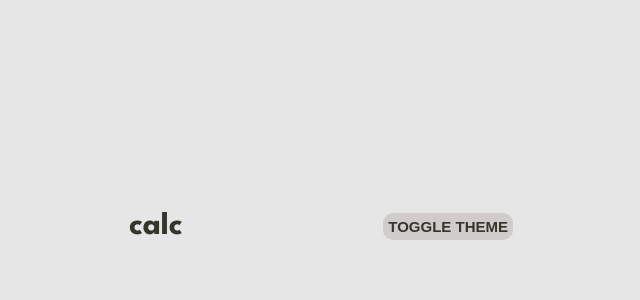
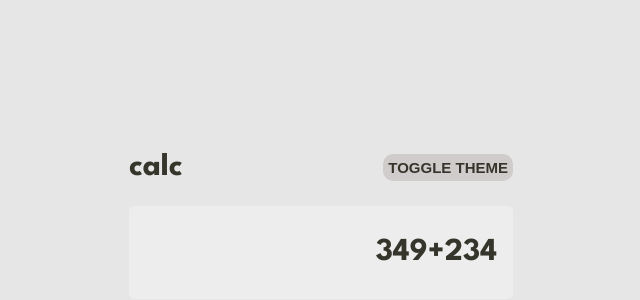
Before and after one commit to dannielsss/calculator-app, a React (Vite) app: page / in a window 1280 px wide. Shown: the part 174-474 px from the top of the page, without its empty margins (319-959 px from the left). Built offline with nearby package versions, Linux system fonts and the light colour scheme.

Commit message:
add screen

```diff
--- a/src/App.tsx
+++ b/src/App.tsx
@@ -1,5 +1,6 @@
 import React from 'react';
-import { Container } from './components/shared/Container';
+import Container from './components/shared/Container';
+import Screen from './components/shared/Screen';
 import Navbar from './components/Navbar';
 
 /**
@@ -10,6 +11,7 @@ function App() {
   return (
     <Container>
       <Navbar />
+      <Screen>349+234</Screen>
     </Container>
   );
 }
--- a/src/components/Navbar/ToggleTheme.tsx
+++ b/src/components/Navbar/ToggleTheme.tsx
@@ -1,6 +1,10 @@
 import React from 'react';
 import { NavbarToggleTheme } from './styles';
 
+/**
+ * Button for toggle theme dark light or violet
+ * @returns
+ */
 function ToggleTheme() {
   return <NavbarToggleTheme>Toggle theme</NavbarToggleTheme>;
 }
--- a/src/components/Navbar/styles.tsx
+++ b/src/components/Navbar/styles.tsx
@@ -25,4 +25,8 @@ export const NavbarToggleTheme = styled.button`
     (props.theme.mode === 'dark' && darkColors.background.toggle_keypad) ||
     (props.theme.mode === 'violet' &&
       violetColors.background.toggle_keypad_screen)};
+  color: ${(props) =>
+    (props.theme.mode === 'light' && lightColors.text.grayish) ||
+    (props.theme.mode === 'dark' && darkColors.text.white) ||
+    (props.theme.mode === 'violet' && violetColors.text.light_yellow)};
 `;
--- a/src/components/shared/Container.tsx
+++ b/src/components/shared/Container.tsx
@@ -1,12 +1,15 @@
 import { styled } from 'styled-components';
 
 // App container
-export const Container = styled.div`
+const Container = styled.div`
   display: flex;
   flex-direction: column;
   align-items: center;
   justify-content: center;
+  gap: 1.5rem;
   width: 30%;
   margin: auto;
   height: 100vh;
 `;
+
+export default Container;
--- a/src/components/shared/GlobalStyles.tsx
+++ b/src/components/shared/GlobalStyles.tsx
@@ -2,7 +2,7 @@ import { createGlobalStyle } from 'styled-components';
 import { darkColors, lightColors, violetColors } from '../../config/colors';
 
 // For global style similar to index.css
-export const GlobalStyle = createGlobalStyle`
+const GlobalStyle = createGlobalStyle`
   * {
     padding: 0;
     margin: 0;
@@ -20,13 +20,8 @@ export const GlobalStyle = createGlobalStyle`
     color: ${(props) =>
       (props.theme.mode === 'light' && lightColors.text.grayish) ||
       (props.theme.mode === 'dark' && darkColors.text.white) ||
-      (props.theme.mode === 'violet' && violetColors.text.white)};
-  }
-
-  button {
-    color: ${(props) =>
-      (props.theme.mode === 'light' && lightColors.text.grayish) ||
-      (props.theme.mode === 'dark' && darkColors.text.white) ||
-      (props.theme.mode === 'violet' && violetColors.text.white)};
+      (props.theme.mode === 'violet' && violetColors.text.light_yellow)};
   }
 `;
+
+export default GlobalStyle;
--- /dev/null
+++ b/src/components/shared/Screen.tsx
@@ -0,0 +1,18 @@
+import { styled } from 'styled-components';
+import { darkColors, lightColors, violetColors } from '../../config/colors';
+
+// Style for screen calculator
+const Screen = styled.div`
+  padding: 2rem 1rem;
+  border-radius: 5px;
+  text-align: end;
+  width: 100%;
+
+  background: ${(props) =>
+    (props.theme.mode === 'light' && lightColors.background.screen) ||
+    (props.theme.mode === 'dark' && darkColors.background.screen) ||
+    (props.theme.mode === 'violet' &&
+      violetColors.background.toggle_keypad_screen)};
+`;
+
+export default Screen;
--- a/src/main.tsx
+++ b/src/main.tsx
@@ -1,6 +1,6 @@
 import React from 'react';
 import ReactDOM from 'react-dom/client';
-import { GlobalStyle } from './components/shared/GlobalStyles.tsx';
+import GlobalStyle from './components/shared/GlobalStyles.tsx';
 import ThemeProvider from './context/Theme/ThemeProvider.tsx';
 import App from './App.tsx';
 
```
